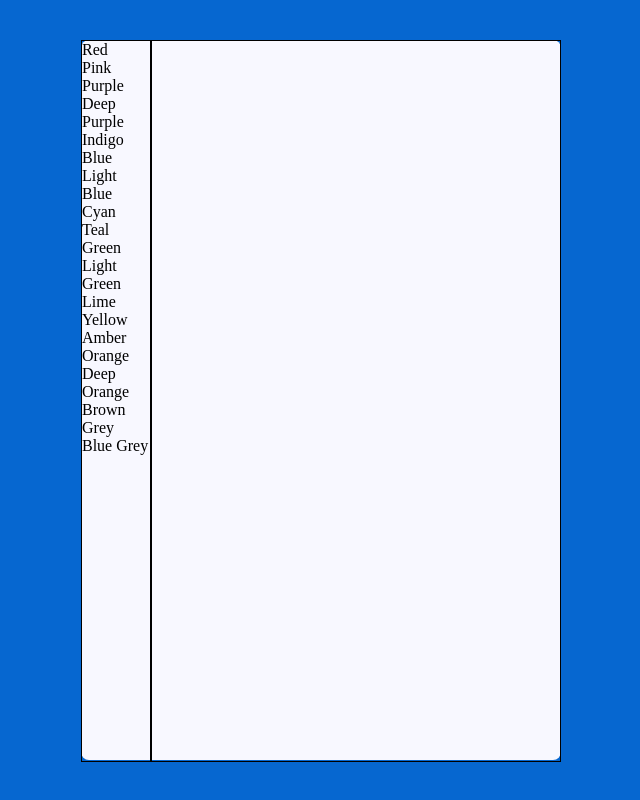
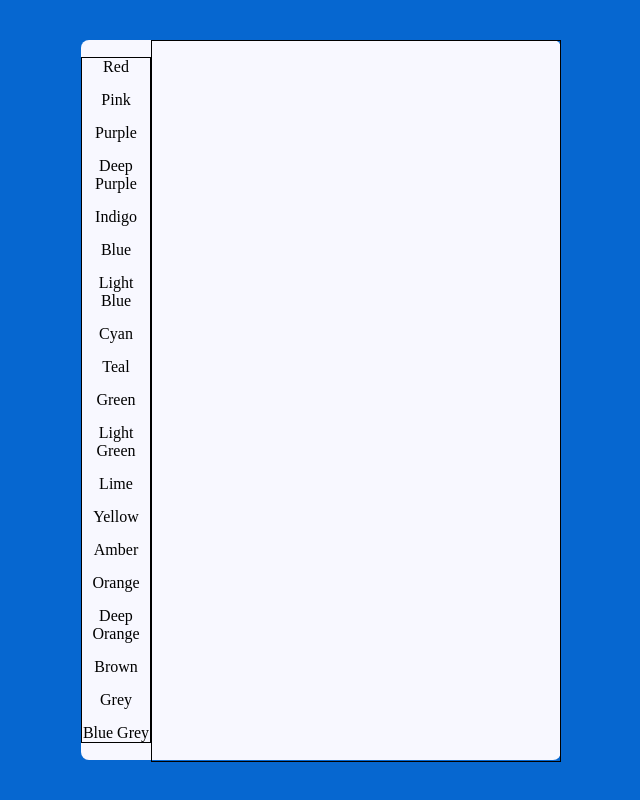
Before and after one commit to bcgodfrey91/color-picker, a Vue app: page / in a window 1280 px wide. Shown: the whole page, without its empty margins (319-959 px from the left). Built offline with nearby package versions, Linux system fonts and the light colour scheme.

Commit message:
update styling

```diff
--- a/src/App.vue
+++ b/src/App.vue
@@ -2,7 +2,7 @@
   <div id="app">
     <div class="color-picker-container">
       <div class="color-column">
-        <div class="colors-container" v-for="color in colors" :key="color.color">
+        <div class="color-container" v-for="color in colors" :key="color.color">
           {{color.color}}
         </div>
       </div>
@@ -62,6 +62,18 @@ body {
 
 .color-column {
   flex: 1;
+
+  display: flex;
+  flex-direction: column;
+  justify-content: space-between;
+  align-items: center;
+  align-self: center;
+
+  height: 95%;
+}
+
+.color-container {
+  text-align: center;
 }
 
 .color-variations {
```
